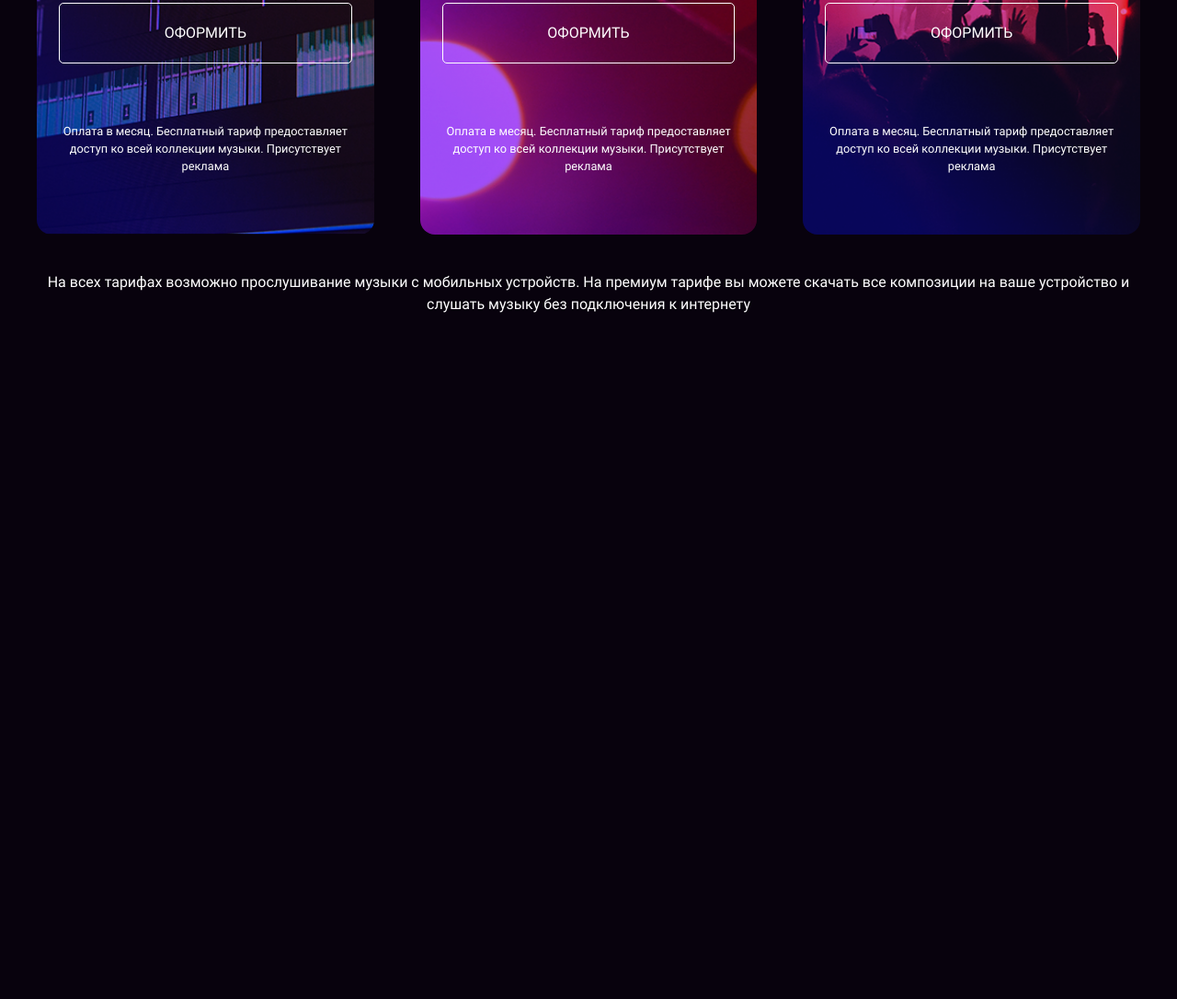
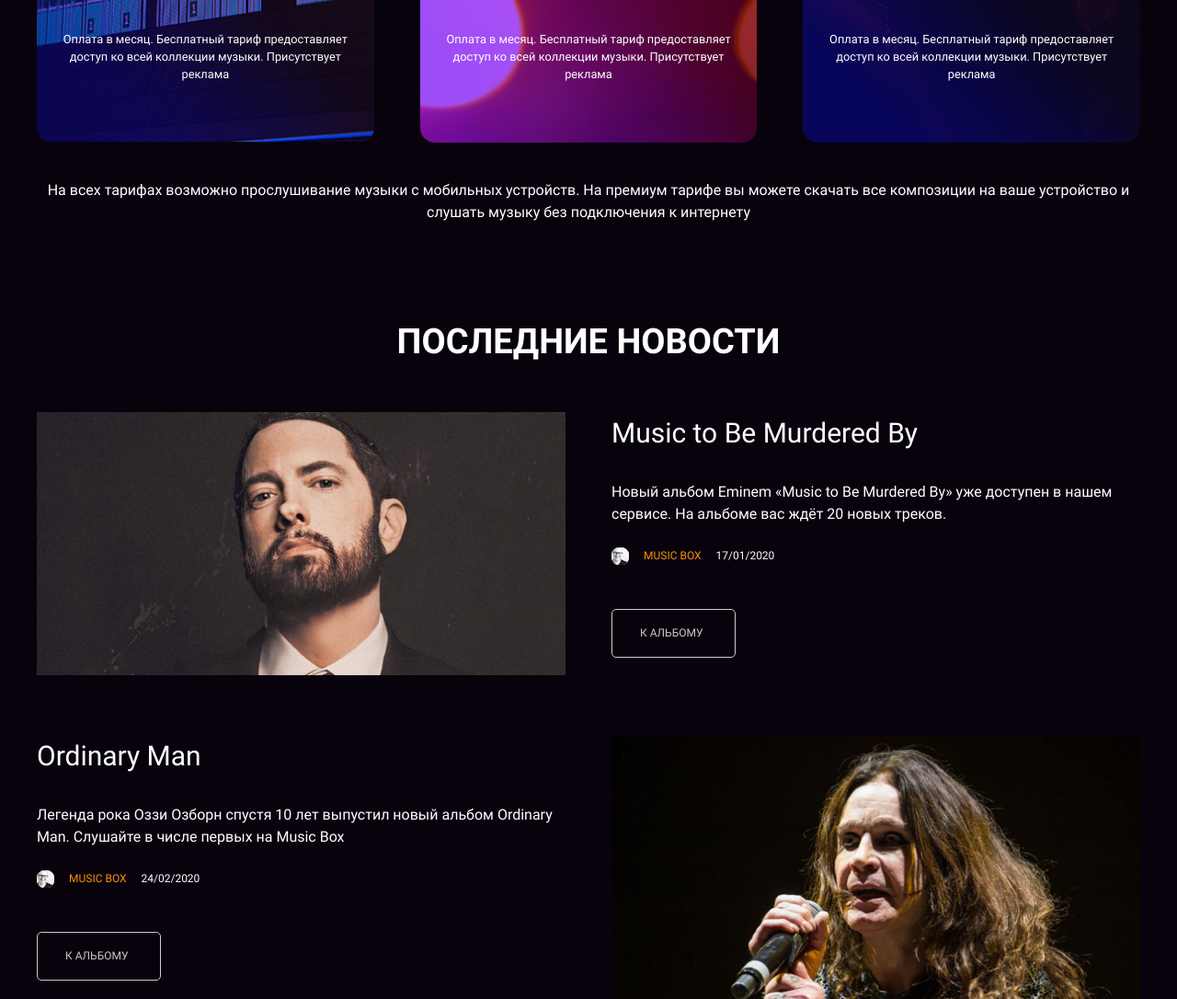
Before and after one commit to deus-ex-m/Hexlet-HTML-Coder-2nd-Project, a website: page src/index.html in a window 1280 px wide. Shown: the part 1318-2404 px from the top of the page at 92% size. Before the commit the page ends 1661 px from the top, so only its background shows below. Drawn offline with Linux system fonts and the light colour scheme.

Commit message:
add page-news section

```diff
--- a/src/index.html
+++ b/src/index.html
@@ -69,5 +69,38 @@
       <p class="page-pricing-disclaimer">На всех тарифах возможно прослушивание музыки с мобильных устройств. На премиум тарифе вы можете скачать все композиции на ваше устройство и слушать музыку без подключения к интернету</p>
     </div>
   </section>
+  <section id="page-news">
+    <div class="container">
+      <h2 class="title title-small">Последние новости</h2>
+      <div class="page-news-container">
+        <div class="page-news-container-item">
+          <img src="../src/images/Music to Be Murdered By.png" alt="artist">
+          <div>
+            <h3 class="page-news-container-item-title">Music to Be Murdered By</h3>
+            <p class="page-news-container-item-body">Новый альбом Eminem «Music to Be Murdered By» уже доступен в нашем сервисе. На альбоме вас ждёт 20 новых треков.</p>
+            <div class="page-news-container-item-author">
+              <img src="../src/images/avatar.png" alt="avatar">
+              <span class="page-news-container-item-author-name">Music box</span>
+              <span>17/01/2020</span>
+            </div>
+            <a class="page-news-container-item-button" href="#">К альбому</a>
+          </div>
+        </div>
+        <div class="page-news-container-item">
+          <img src="../src/images/Ordinary Man.png" alt="artist">
+          <div>
+            <h3 class="page-news-container-item-title">Ordinary Man</h3>
+            <p class="page-news-container-item-body">Легенда рока Оззи Озборн спустя 10 лет выпустил новый альбом Ordinary Man. Слушайте в числе первых на Music Box</p>
+            <div class="page-news-container-item-author">
+              <img src="../src/images/avatar.png" alt="avatar">
+              <span class="page-news-container-item-author-name">Music box</span>
+              <span>24/02/2020</span>
+            </div>
+            <a class="page-news-container-item-button" href="#">К альбому</a>
+          </div>
+        </div>
+      </div>
+    </div>
+  </section>
 </body>
 </html>
--- a/src/scss/app.scss
+++ b/src/scss/app.scss
@@ -2,3 +2,4 @@
 @import "./general";
 @import "./page-description";
 @import "./page-pricing";
+@import "./page-news"
--- /dev/null
+++ b/src/scss/page-news.scss
@@ -0,0 +1,85 @@
+.page-news-container {
+  display: flex;
+  row-gap: 65px;
+  flex-direction: column;
+
+  margin-top: 48px;
+
+  > :nth-child(even) {
+    flex-direction: row-reverse;
+
+    @media only screen and (width <= 1010px) {
+      flex-direction: column;
+    }
+  }
+
+  @media only screen and (width <= 1010px) {
+    column-gap: 65px;
+  }
+}
+
+.page-news-container-item {
+  display: flex;
+  gap: 50px;
+
+  > * {
+    flex-basis: 50%;
+  }
+
+  @media only screen and (width <= 1010px) {
+    flex-direction: column;
+  }
+}
+
+.page-news-container-item-title {
+  font-size: 30px;
+  font-weight: 400;
+
+  margin-top: 0;
+
+  @media only screen and (width <= 1010px) {
+    margin-bottom: 0;
+  }
+
+  @media only screen and (width <= 600px) {
+    font-size: 16px;;
+  }
+}
+
+.page-news-container-item-body {
+  margin-bottom: 24px;
+}
+
+.page-news-container-item-author {
+  font-size: 12px;
+  line-height: 1.6;
+
+  display: flex;
+  column-gap: 16px;
+}
+
+.page-news-container-item-author-name {
+  text-transform: uppercase;
+  color: $orange;
+}
+
+.page-news-container-item-button {
+  display: inline-block;
+  margin-top: 48px;
+
+  width: 135px;
+  box-sizing: border-box;
+
+  border-radius: 5px;
+  border: 1px solid $light;
+
+  padding: 16px 30px;
+  background-color: rgba(0 0 0 / 0%);
+
+  font-family: Roboto, sans-serif;
+  font-size: 12px;
+  line-height: 1.6;
+  text-transform: uppercase;
+  text-decoration: none;
+  color: $light;
+}
--- a/src/scss/variables.scss
+++ b/src/scss/variables.scss
@@ -4,3 +4,4 @@ $white: #fff;
 $grey: #757575;
 $dark-grey: #3C3B3D;
 $green: #34C176;
+$orange: #F89202;
```
Also changed, not shown: src/css/style.css, 1 other file.
